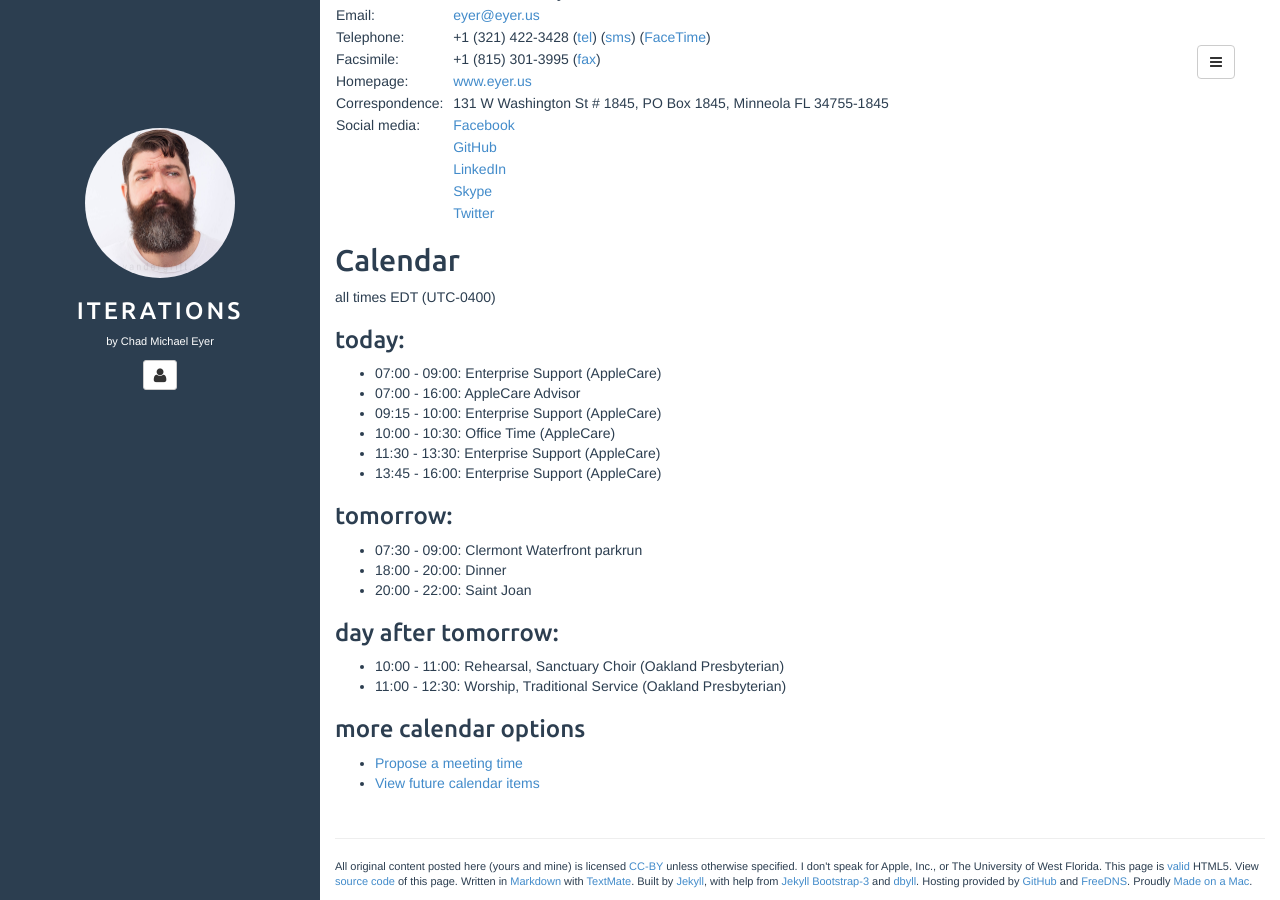
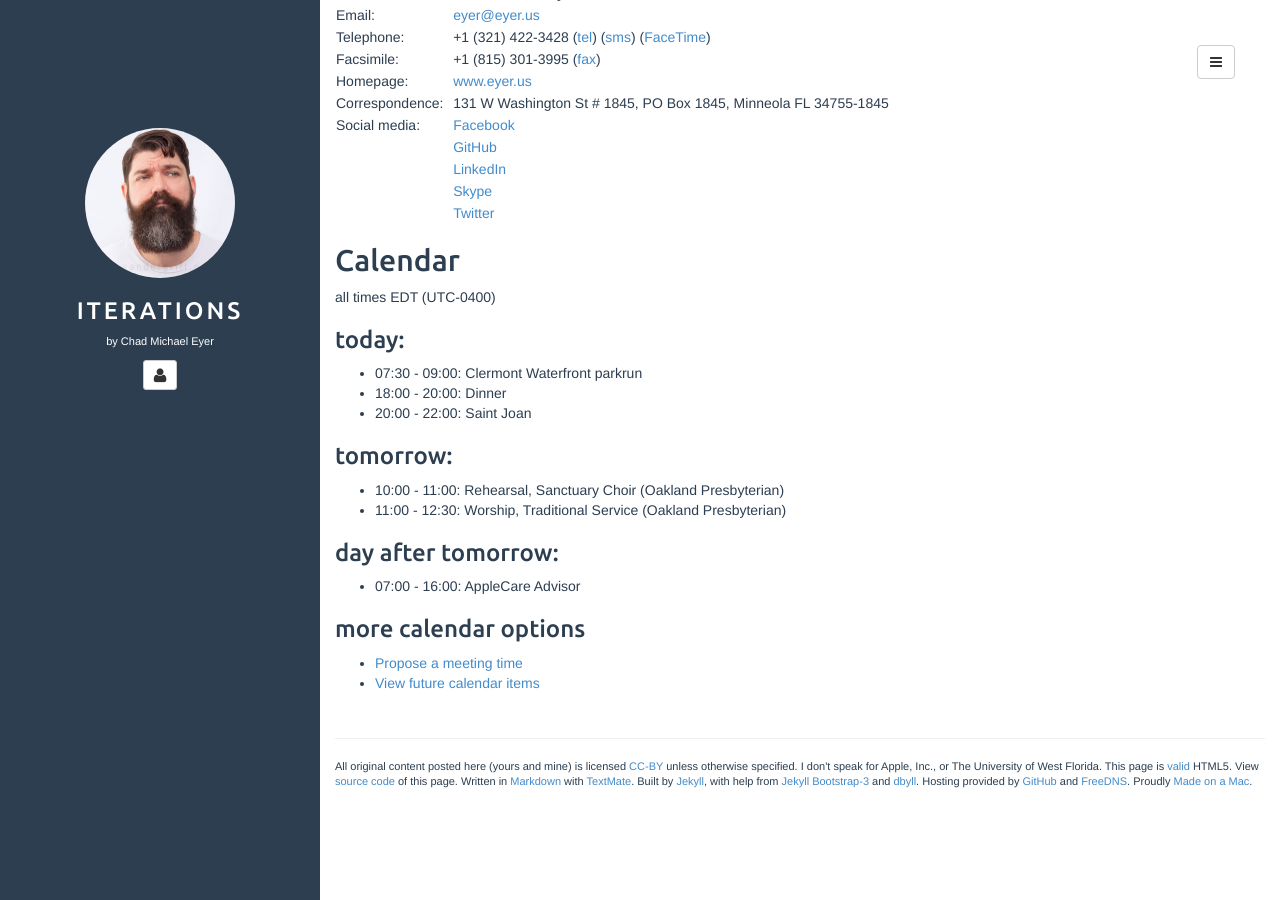
Before and after one commit to chadmichaeleyer/chadmichaeleyer.github.io, a Jekyll site: the page built from about.md, in a window 1280 px wide and 900 px high, scrolled down 1190 px. Built offline with Jekyll 4.4.1, drawn with Linux system fonts in a browser that asks for light colours.

Commit message:
calendar update

```diff
--- a/calendar.markdown
+++ b/calendar.markdown
@@ -1,21 +1,16 @@
 all times EDT (UTC-0400)
 
 ### today:
-
-* 07:00 - 09:00: Enterprise Support (AppleCare)
-* 07:00 - 16:00: AppleCare Advisor
-* 09:15 - 10:00: Enterprise Support (AppleCare)
-* 10:00 - 10:30: Office Time (AppleCare)
-* 11:30 - 13:30: Enterprise Support (AppleCare)
-* 13:45 - 16:00: Enterprise Support (AppleCare)
-
-### tomorrow:
 
 * 07:30 - 09:00: Clermont Waterfront parkrun
 * 18:00 - 20:00: Dinner
 * 20:00 - 22:00: Saint Joan
 
-### day after tomorrow:
+### tomorrow:
 
 * 10:00 - 11:00: Rehearsal, Sanctuary Choir (Oakland Presbyterian)
 * 11:00 - 12:30: Worship, Traditional Service (Oakland Presbyterian)
+
+### day after tomorrow:
+
+* 07:00 - 16:00: AppleCare Advisor
```
Also changed, not shown: calendar-year.markdown (+6 -9 lines).
